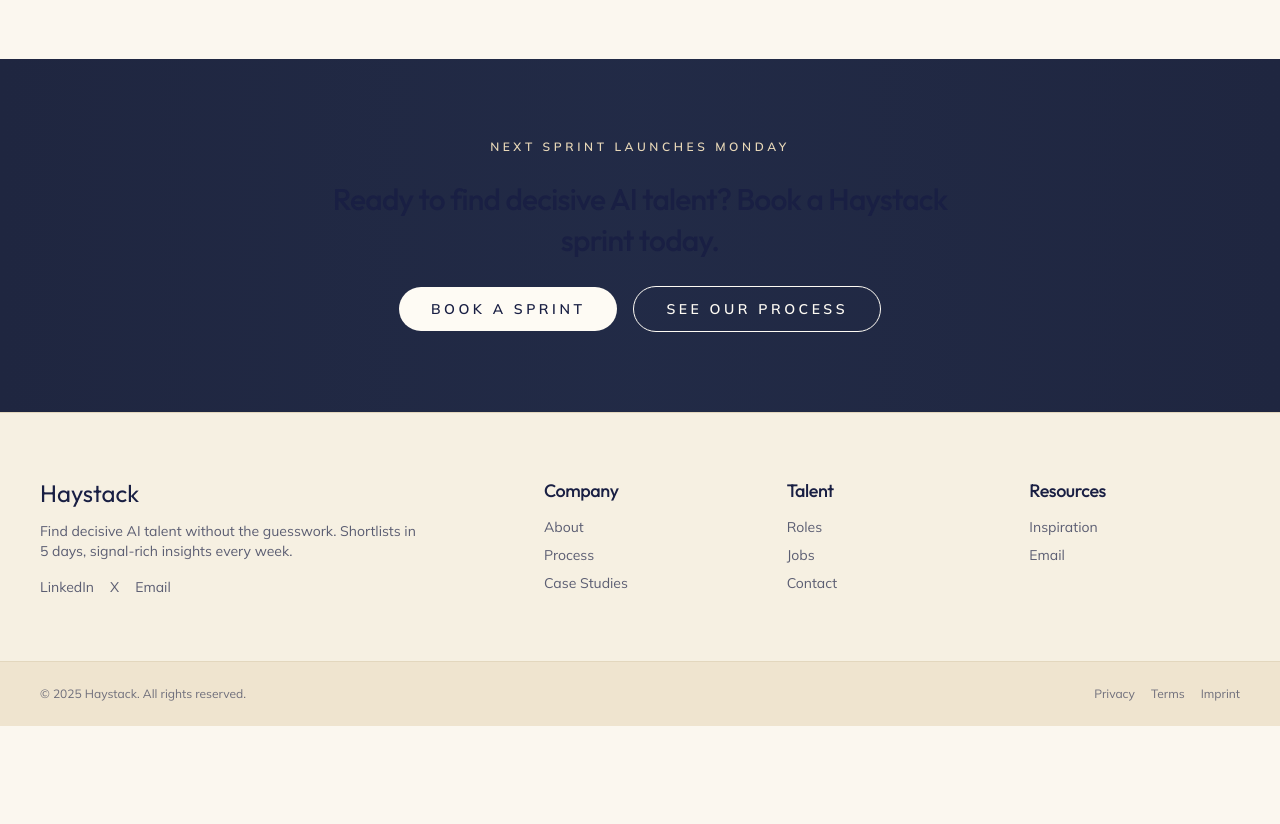
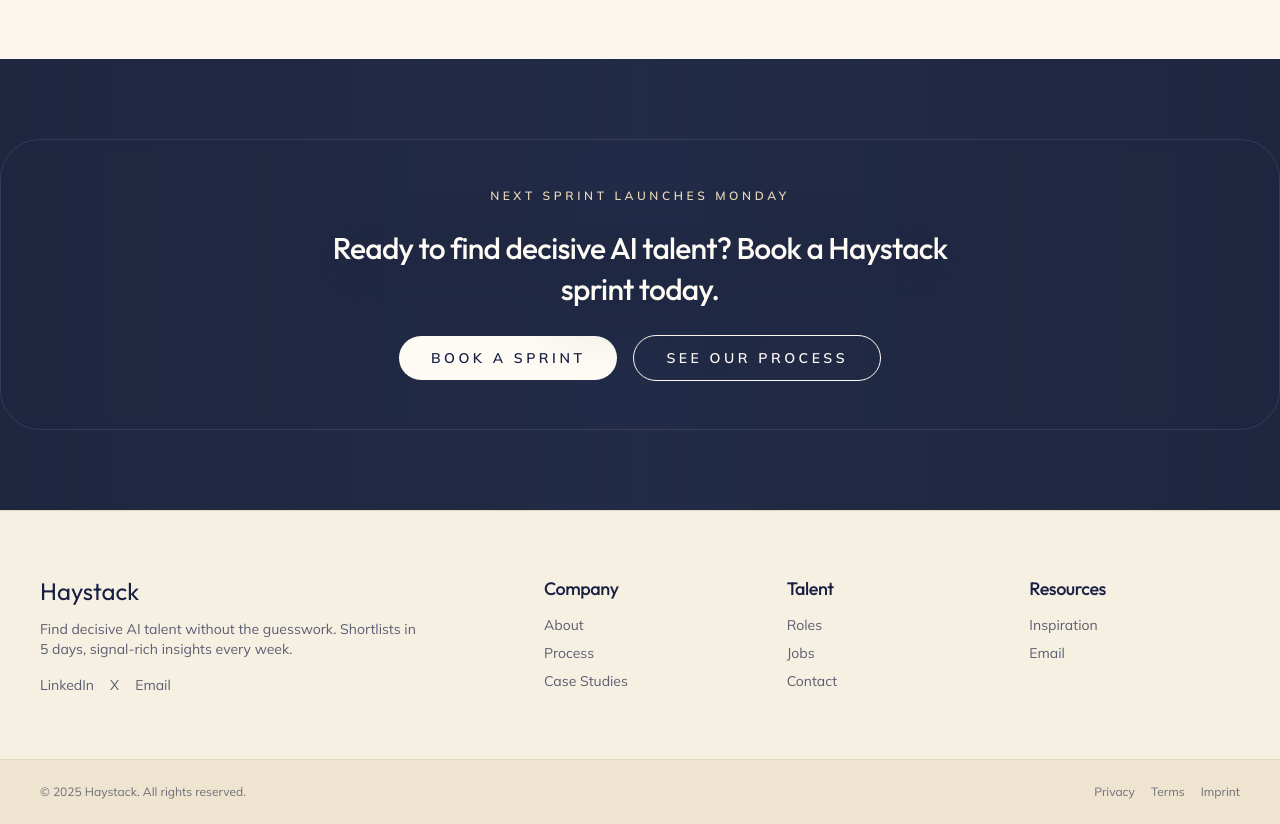
Before and after one commit to David-tech-creator/haystack, a Next.js app: page / in a window 1280 px wide. Shown: the part 2380-3204 px from the top of the page. Before the commit the page ends 3106 px from the top, so only its background shows below. Built offline with nearby package versions, Linux system fonts and the light colour scheme.

Commit message:
style: improve final cta contrast

```diff
--- a/src/app/page.tsx
+++ b/src/app/page.tsx
@@ -82,9 +82,9 @@
   return (
     <section className="relative overflow-hidden bg-[#1f2640] py-20 text-[#fefbf4]">
       <div className="absolute inset-0 bg-gradient-to-r from-[#1f2640] via-[#222b47] to-[#1f2640] opacity-90" aria-hidden />
-      <div className="container relative flex flex-col items-center gap-6 text-center">
+      <div className="container relative flex flex-col items-center gap-6 rounded-[2.5rem] border border-white/10 bg-white/12 px-10 py-12 text-center backdrop-blur-sm">
         <p className="text-xs font-semibold uppercase tracking-[0.3em] text-[#e8d8b8]">Next sprint launches Monday</p>
-        <h2 className="max-w-2xl font-display text-3xl leading-snug">
+        <h2 className="max-w-2xl font-display text-3xl leading-snug text-[#fefbf4] drop-shadow-[0_12px_28px_rgba(13,18,33,0.55)]">
           Ready to find decisive AI talent? Book a Haystack sprint today.
         </h2>
         <div className="flex flex-wrap items-center justify-center gap-4">
```
